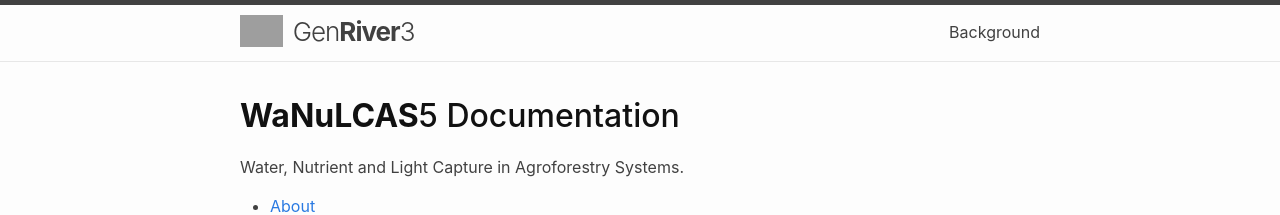
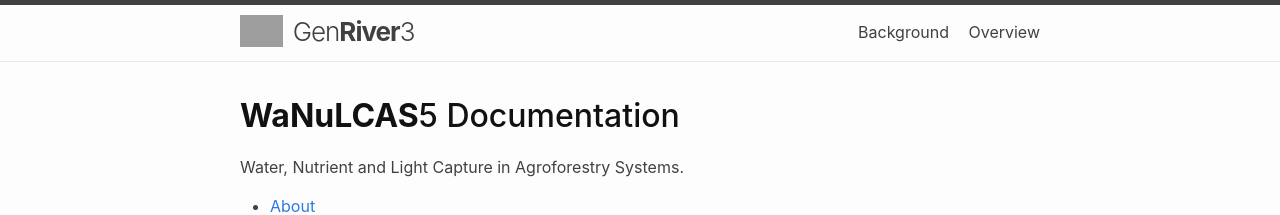
Before and after one commit to degi/wanulcas, a Jekyll site: the page built from docs/index.md, in a window 1280 px wide. Shown: the top 215 px of the page. Built offline with Jekyll 4.4.1, drawn with Linux system fonts in a browser that asks for light colours.

Commit message:
Update _config.yml

```diff
--- a/docs/_config.yml
+++ b/docs/_config.yml
@@ -23,6 +23,7 @@ minima:
     - about.md
     - manual.md
     - background.md
+    - overview.md
     - references.md
     - appendix.md
 
```
